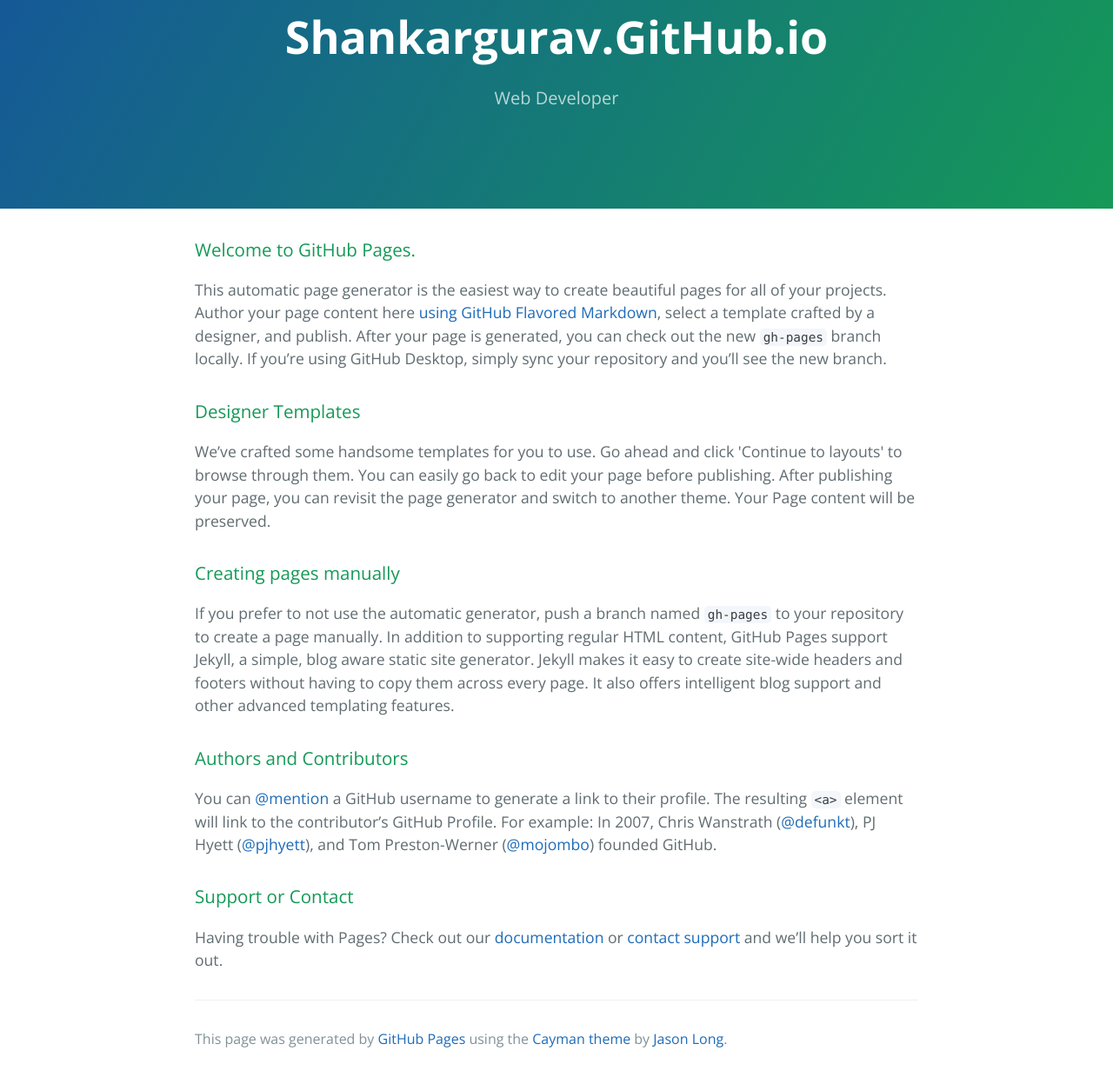
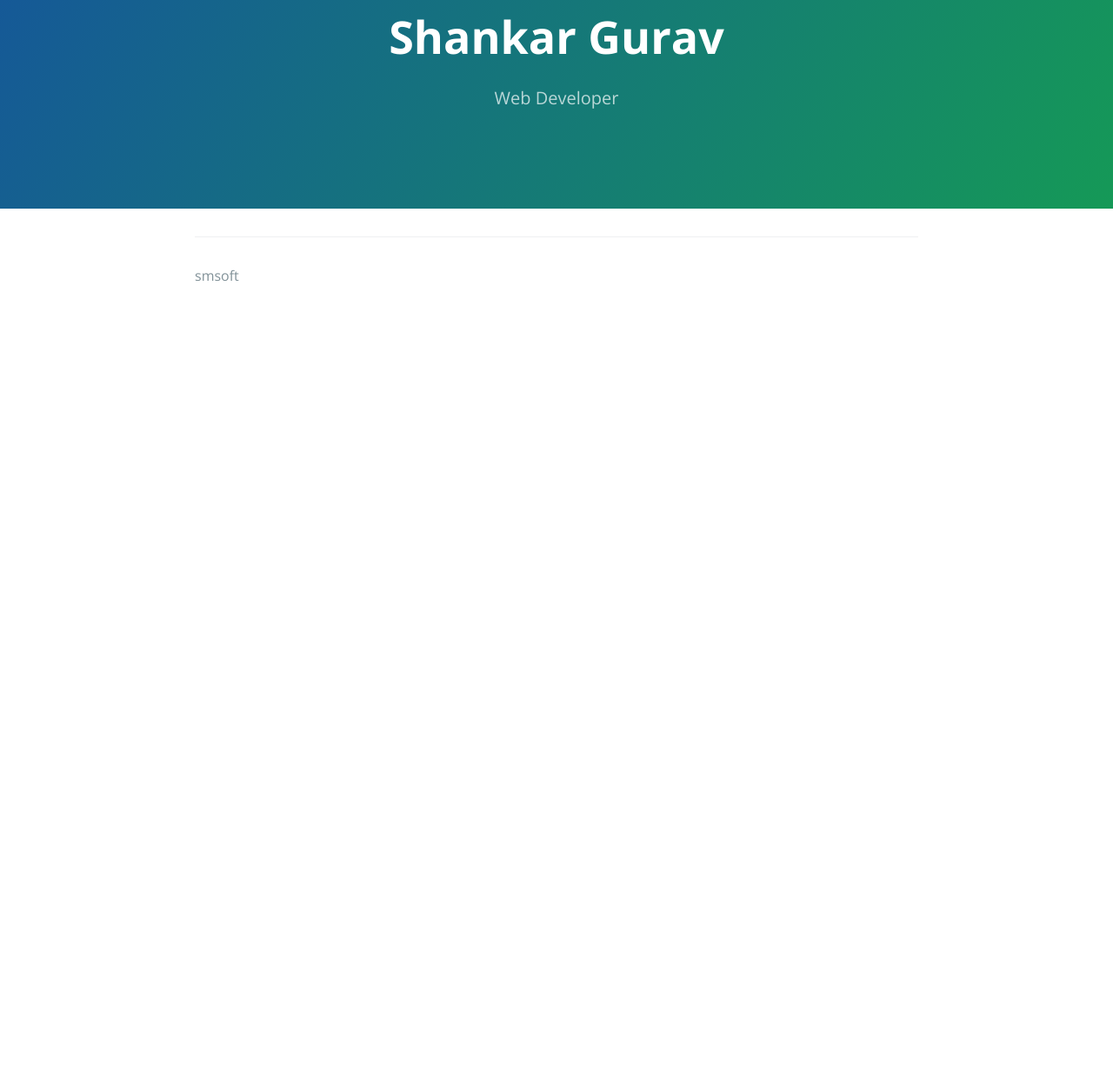
Before and after one commit to shankargurav/shankargurav.github.io, a plain HTML site: page index.html in a window 1280 px wide. Shown: the part 77-1316 px from the top of the page at 87% size. After the commit the page ends 800 px from the top, so only its background shows below. Drawn offline with nearby package versions, Linux system fonts and the light colour scheme.

Commit message:
intial comment

```diff
--- a/index.html
+++ b/index.html
@@ -11,39 +11,13 @@
   </head>
   <body>
     <section class="page-header">
-      <h1 class="project-name">Shankargurav.GitHub.io</h1>
+      <h1 class="project-name">Shankar Gurav</h1>
       <h2 class="project-tagline">Web Developer</h2>
     </section>
-
     <section class="main-content">
-      <h3>
-<a id="welcome-to-github-pages" class="anchor" href="#welcome-to-github-pages" aria-hidden="true"><span aria-hidden="true" class="octicon octicon-link"></span></a>Welcome to GitHub Pages.</h3>
-
-<p>This automatic page generator is the easiest way to create beautiful pages for all of your projects. Author your page content here <a href="https://guides.github.com/features/mastering-markdown/">using GitHub Flavored Markdown</a>, select a template crafted by a designer, and publish. After your page is generated, you can check out the new <code>gh-pages</code> branch locally. If you’re using GitHub Desktop, simply sync your repository and you’ll see the new branch.</p>
-
-<h3>
-<a id="designer-templates" class="anchor" href="#designer-templates" aria-hidden="true"><span aria-hidden="true" class="octicon octicon-link"></span></a>Designer Templates</h3>
-
-<p>We’ve crafted some handsome templates for you to use. Go ahead and click 'Continue to layouts' to browse through them. You can easily go back to edit your page before publishing. After publishing your page, you can revisit the page generator and switch to another theme. Your Page content will be preserved.</p>
-
-<h3>
-<a id="creating-pages-manually" class="anchor" href="#creating-pages-manually" aria-hidden="true"><span aria-hidden="true" class="octicon octicon-link"></span></a>Creating pages manually</h3>
-
-<p>If you prefer to not use the automatic generator, push a branch named <code>gh-pages</code> to your repository to create a page manually. In addition to supporting regular HTML content, GitHub Pages support Jekyll, a simple, blog aware static site generator. Jekyll makes it easy to create site-wide headers and footers without having to copy them across every page. It also offers intelligent blog support and other advanced templating features.</p>
-
-<h3>
-<a id="authors-and-contributors" class="anchor" href="#authors-and-contributors" aria-hidden="true"><span aria-hidden="true" class="octicon octicon-link"></span></a>Authors and Contributors</h3>
-
-<p>You can <a href="https://help.github.com/articles/basic-writing-and-formatting-syntax/#mentioning-users-and-teams" class="user-mention">@mention</a> a GitHub username to generate a link to their profile. The resulting <code>&lt;a&gt;</code> element will link to the contributor’s GitHub Profile. For example: In 2007, Chris Wanstrath (<a href="https://github.com/defunkt" class="user-mention">@defunkt</a>), PJ Hyett (<a href="https://github.com/pjhyett" class="user-mention">@pjhyett</a>), and Tom Preston-Werner (<a href="https://github.com/mojombo" class="user-mention">@mojombo</a>) founded GitHub.</p>
-
-<h3>
-<a id="support-or-contact" class="anchor" href="#support-or-contact" aria-hidden="true"><span aria-hidden="true" class="octicon octicon-link"></span></a>Support or Contact</h3>
-
-<p>Having trouble with Pages? Check out our <a href="https://help.github.com/pages">documentation</a> or <a href="https://github.com/contact">contact support</a> and we’ll help you sort it out.</p>
-
       <footer class="site-footer">
 
-        <span class="site-footer-credits">This page was generated by <a href="https://pages.github.com">GitHub Pages</a> using the <a href="https://github.com/jasonlong/cayman-theme">Cayman theme</a> by <a href="https://twitter.com/jasonlong">Jason Long</a>.</span>
+        <span class="site-footer-credits">smsoft</span>
       </footer>
 
     </section>
```
